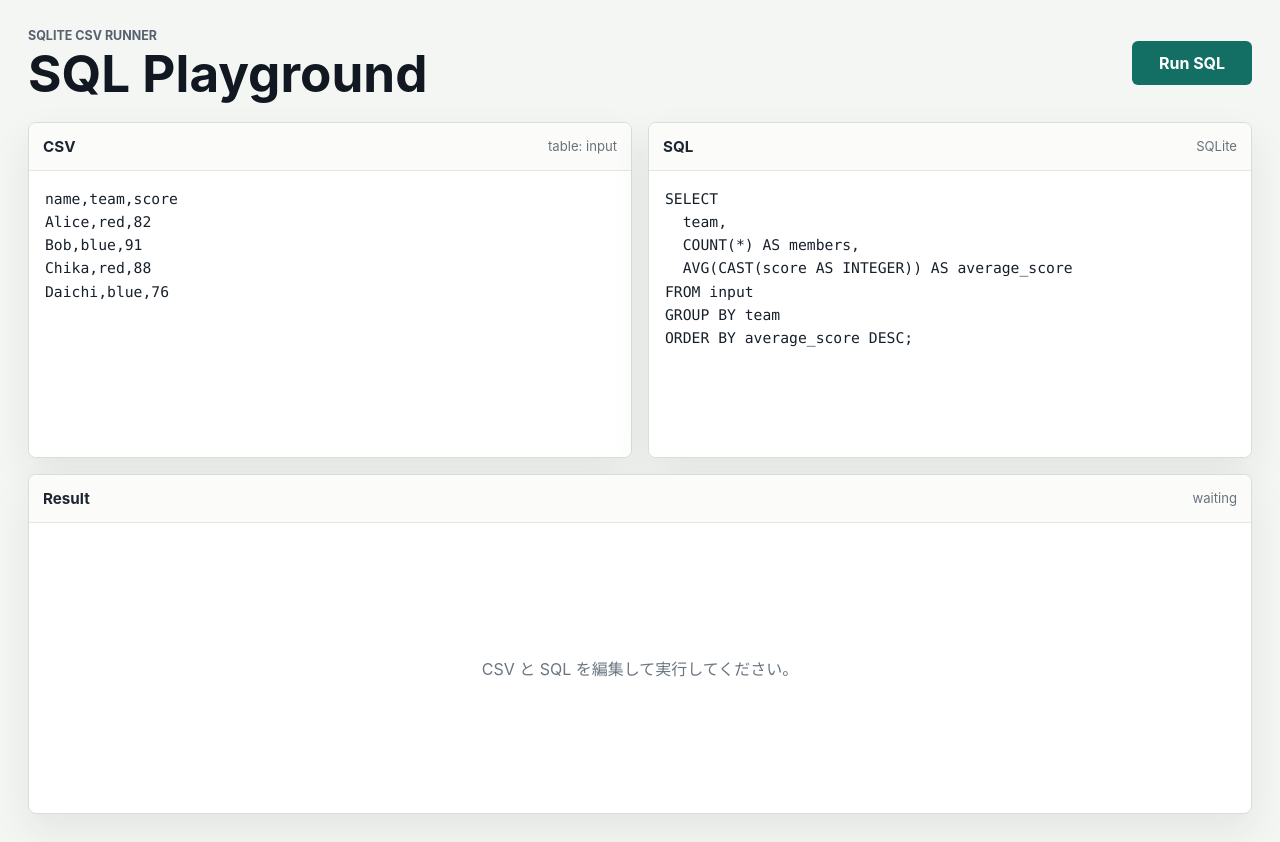
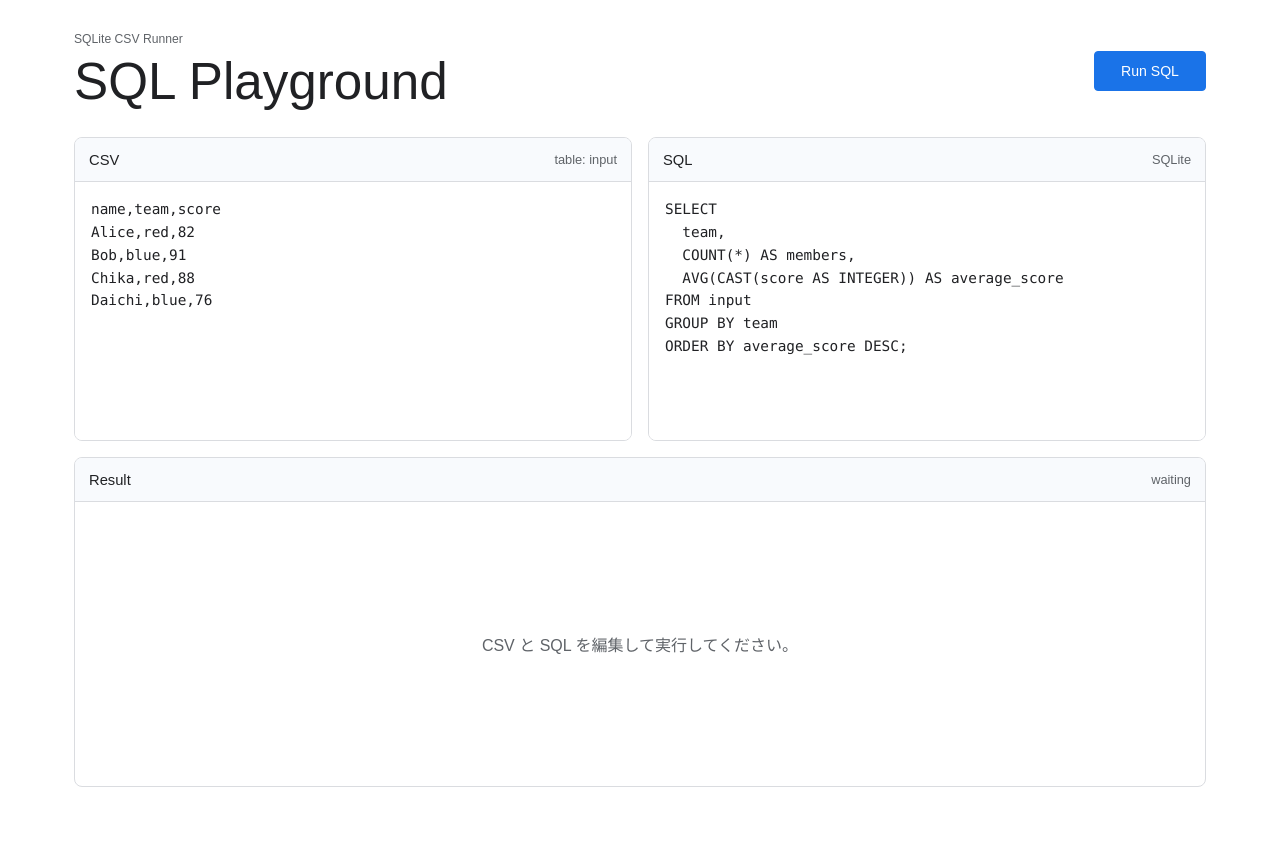
Before and after one commit to ShioPy0101/sql-playground, a React (Vite) app in the folder frontend/: page / in a window 1280 px wide. After the commit the page ends 819 px from the top, so only its background shows below. Built offline with nearby package versions, Linux system fonts and the light colour scheme.

Commit message:
feat : google style

```diff
--- a/frontend/src/styles.css
+++ b/frontend/src/styles.css
@@ -1,9 +1,8 @@
 :root {
-  color: #19202a;
-  background: #f4f6f3;
+  color: #202124;
+  background: #ffffff;
   font-family:
-    Inter, ui-sans-serif, system-ui, -apple-system, BlinkMacSystemFont, "Segoe UI",
-    sans-serif;
+    Arial, "Helvetica Neue", Helvetica, ui-sans-serif, system-ui, sans-serif;
   font-synthesis: none;
   text-rendering: optimizeLegibility;
   -webkit-font-smoothing: antialiased;
@@ -18,6 +17,7 @@ body {
   margin: 0;
   min-width: 320px;
   min-height: 100vh;
+  background: #ffffff;
 }
 
 button,
@@ -26,27 +26,26 @@ textarea {
 }
 
 .app-shell {
-  width: min(1440px, 100%);
+  width: min(1180px, 100%);
   min-height: 100vh;
   margin: 0 auto;
-  padding: 28px;
+  padding: 32px 24px;
 }
 
 .app-header {
   display: flex;
   align-items: center;
   justify-content: space-between;
-  gap: 20px;
-  margin-bottom: 24px;
+  gap: 16px;
+  margin-bottom: 28px;
 }
 
 .eyebrow {
-  margin: 0 0 6px;
-  color: #57626e;
-  font-size: 0.78rem;
-  font-weight: 700;
+  margin: 0 0 8px;
+  color: #5f6368;
+  font-size: 0.76rem;
+  font-weight: 500;
   letter-spacing: 0;
-  text-transform: uppercase;
 }
 
 h1,
@@ -56,34 +55,39 @@ p {
 }
 
 h1 {
-  color: #121821;
-  font-size: clamp(2rem, 4vw, 4rem);
-  line-height: 0.95;
+  color: #202124;
+  font-size: clamp(2rem, 4vw, 3.5rem);
+  font-weight: 400;
+  line-height: 1.08;
   letter-spacing: 0;
 }
 
 h2 {
-  color: #1c2530;
-  font-size: 0.95rem;
+  color: #202124;
+  font-size: 0.92rem;
+  font-weight: 500;
 }
 
 .run-button {
-  min-width: 120px;
-  height: 44px;
-  border: 0;
-  border-radius: 6px;
-  background: #136f63;
+  min-width: 112px;
+  height: 40px;
+  border: 1px solid #1a73e8;
+  border-radius: 4px;
+  background: #1a73e8;
   color: #ffffff;
   cursor: pointer;
-  font-weight: 700;
+  font-size: 0.88rem;
+  font-weight: 500;
   transition:
-    background 160ms ease,
-    transform 160ms ease;
+    background 120ms ease,
+    border-color 120ms ease,
+    box-shadow 120ms ease;
 }
 
 .run-button:hover:not(:disabled) {
-  background: #0f5f55;
-  transform: translateY(-1px);
+  border-color: #1765cc;
+  background: #1765cc;
+  box-shadow: 0 1px 2px rgba(60, 64, 67, 0.3);
 }
 
 .run-button:disabled {
@@ -94,9 +98,9 @@ h2 {
 .workspace {
   display: grid;
   grid-template-columns: minmax(0, 1fr) minmax(0, 1fr);
-  grid-template-rows: minmax(320px, 42vh) minmax(340px, 1fr);
+  grid-template-rows: minmax(300px, 38vh) minmax(320px, 1fr);
   gap: 16px;
-  min-height: calc(100vh - 140px);
+  min-height: calc(100vh - 150px);
 }
 
 .editor-panel,
@@ -106,10 +110,9 @@ h2 {
   min-height: 0;
   flex-direction: column;
   overflow: hidden;
-  border: 1px solid #d8ded6;
+  border: 1px solid #dadce0;
   border-radius: 8px;
   background: #ffffff;
-  box-shadow: 0 16px 38px rgba(31, 43, 35, 0.08);
 }
 
 .result-panel {
@@ -121,15 +124,15 @@ h2 {
   align-items: center;
   justify-content: space-between;
   gap: 12px;
-  min-height: 48px;
-  padding: 12px 14px;
-  border-bottom: 1px solid #e3e7e0;
-  background: #fbfcf9;
+  min-height: 44px;
+  padding: 10px 14px;
+  border-bottom: 1px solid #dadce0;
+  background: #f8fafd;
 }
 
 .panel-heading span {
-  color: #68727d;
-  font-size: 0.82rem;
+  color: #5f6368;
+  font-size: 0.8rem;
   white-space: nowrap;
 }
 
@@ -140,29 +143,33 @@ textarea {
   border: 0;
   outline: none;
   padding: 16px;
-  color: #17202b;
+  color: #202124;
   background: #ffffff;
   font-family: "SFMono-Regular", Consolas, "Liberation Mono", Menlo, monospace;
-  font-size: 0.92rem;
+  font-size: 0.9rem;
   line-height: 1.58;
+}
+
+textarea:focus {
+  box-shadow: inset 0 0 0 1px #1a73e8;
 }
 
 .table-wrap {
   overflow: auto;
-  border-bottom: 1px solid #e5e8e2;
+  border-bottom: 1px solid #dadce0;
 }
 
 table {
   width: 100%;
   border-collapse: collapse;
-  font-size: 0.92rem;
+  font-size: 0.9rem;
 }
 
 th,
 td {
   max-width: 420px;
-  padding: 12px 14px;
-  border-bottom: 1px solid #edf0eb;
+  padding: 11px 14px;
+  border-bottom: 1px solid #e8eaed;
   text-align: left;
   vertical-align: top;
   word-break: break-word;
@@ -171,9 +178,9 @@ td {
 th {
   position: sticky;
   top: 0;
-  background: #eef5f1;
-  color: #21332f;
-  font-weight: 800;
+  background: #f8fafd;
+  color: #3c4043;
+  font-weight: 500;
 }
 
 .raw-output,
@@ -189,13 +196,14 @@ th {
 
 .raw-output {
   flex: 1;
-  color: #2d3743;
+  color: #3c4043;
   background: #ffffff;
 }
 
 .error-output {
-  color: #8f1d24;
-  background: #fff4f2;
+  color: #b3261e;
+  background: #fce8e6;
+  border-bottom: 1px solid #f4c7c3;
 }
 
 .empty-state {
@@ -203,7 +211,7 @@ th {
   flex: 1;
   place-items: center;
   padding: 32px;
-  color: #697580;
+  color: #5f6368;
   text-align: center;
 }
 
```
